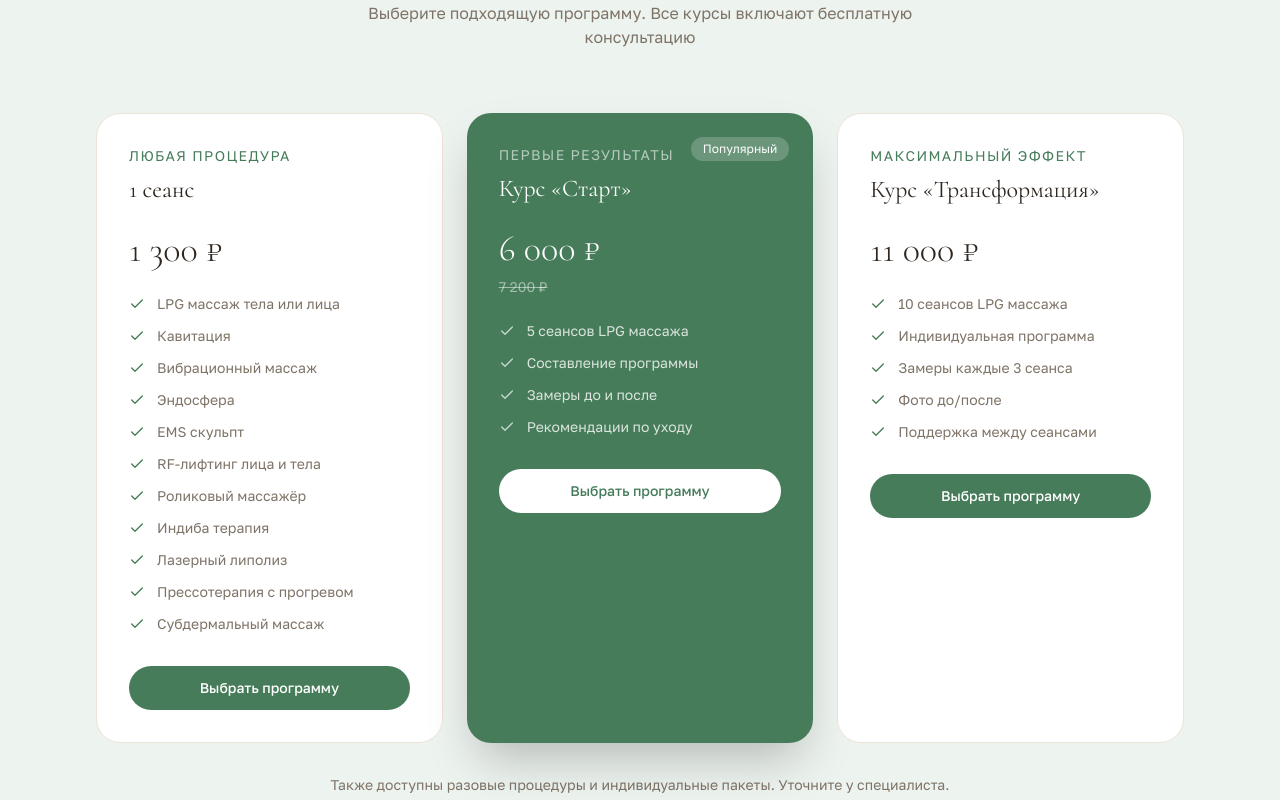
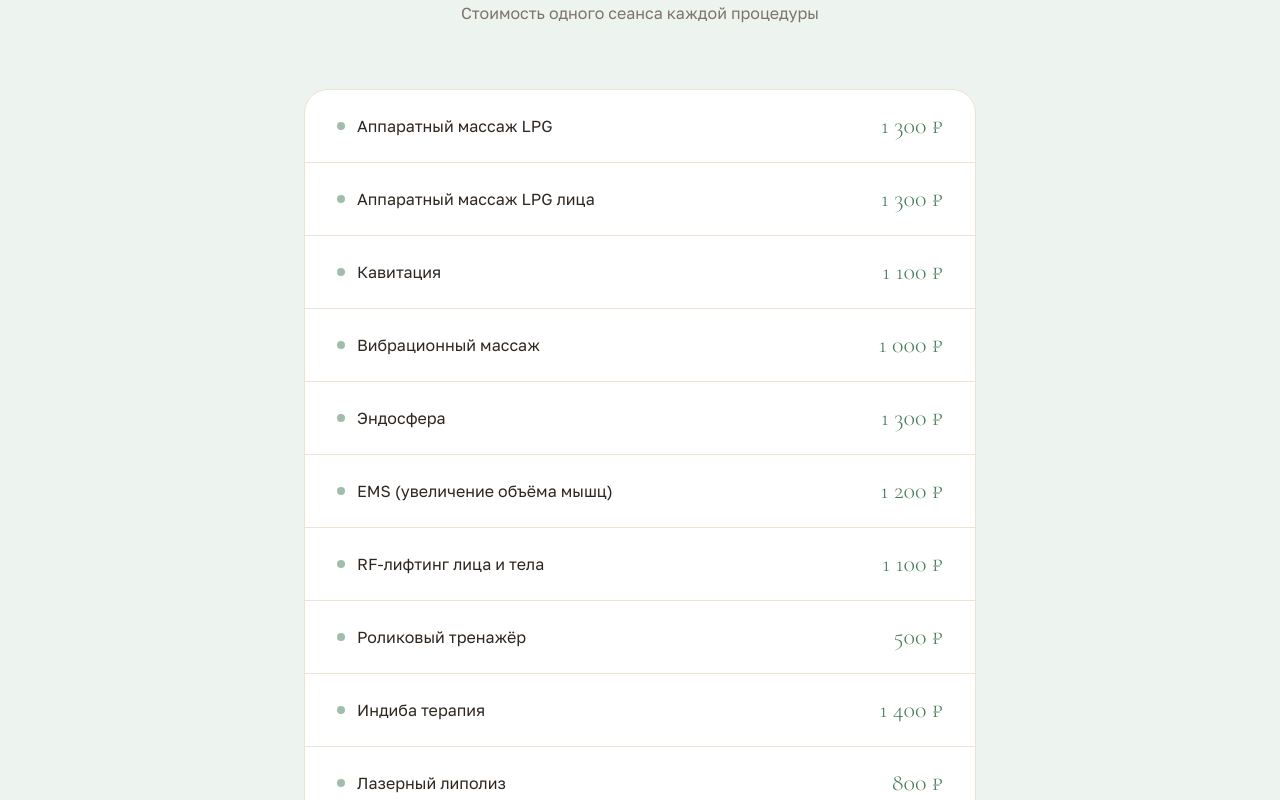
Before and after one commit to pr-poehali-dev/body-slim-lpg-website, a React (Vite) app: page / in a window 1280 px wide. Shown: the part 4680-5480 px from the top of the page. Built offline with nearby package versions, Linux system fonts and the light colour scheme.

Commit message:
Update price list services

```diff
--- a/src/components/AboutPricesReviews.tsx
+++ b/src/components/AboutPricesReviews.tsx
@@ -38,41 +38,17 @@ const reviews = [
 ];
 
 const prices = [
-  {
-    title: "1 сеанс",
-    subtitle: "Любая процедура",
-    price: "1 300",
-    features: [
-      "LPG массаж тела или лица",
-      "Кавитация",
-      "Вибрационный массаж",
-      "Эндосфера",
-      "EMS скульпт",
-      "RF-лифтинг лица и тела",
-      "Роликовый массажёр",
-      "Индиба терапия",
-      "Лазерный липолиз",
-      "Прессотерапия с прогревом",
-      "Субдермальный массаж",
-    ],
-    highlight: false,
-  },
-  {
-    title: "Курс «Старт»",
-    subtitle: "Первые результаты",
-    price: "6 000",
-    oldPrice: "7 200",
-    features: ["5 сеансов LPG массажа", "Составление программы", "Замеры до и после", "Рекомендации по уходу"],
-    highlight: true,
-    badge: "Популярный",
-  },
-  {
-    title: "Курс «Трансформация»",
-    subtitle: "Максимальный эффект",
-    price: "11 000",
-    features: ["10 сеансов LPG массажа", "Индивидуальная программа", "Замеры каждые 3 сеанса", "Фото до/после", "Поддержка между сеансами"],
-    highlight: false,
-  },
+  { title: "Аппаратный массаж LPG", price: "1 300" },
+  { title: "Аппаратный массаж LPG лица", price: "1 300" },
+  { title: "Кавитация", price: "1 100" },
+  { title: "Вибрационный массаж", price: "1 000" },
+  { title: "Эндосфера", price: "1 300" },
+  { title: "EMS (увеличение объёма мышц)", price: "1 200" },
+  { title: "RF-лифтинг лица и тела", price: "1 100" },
+  { title: "Роликовый тренажёр", price: "500" },
+  { title: "Индиба терапия", price: "1 400" },
+  { title: "Лазерный липолиз", price: "800" },
+  { title: "Прессотерапия с прогревом", price: "800" },
 ];
 
 const articles = [
@@ -161,71 +137,36 @@ export default function AboutPricesReviews() {
             <div className="text-sage text-sm font-body tracking-widest uppercase mb-4">Стоимость</div>
             <h2 className="font-display text-4xl md:text-5xl text-foreground mb-6">Прайс-лист</h2>
             <p className="text-muted-foreground font-body max-w-xl mx-auto">
-              Выберите подходящую программу. Все курсы включают бесплатную консультацию
+              Стоимость одного сеанса каждой процедуры
             </p>
           </div>
-          <div className="grid grid-cols-1 md:grid-cols-3 gap-6">
-            {prices.map((p) => (
+          <div className="max-w-2xl mx-auto bg-white rounded-3xl border border-warm-beige overflow-hidden">
+            {prices.map((p, i) => (
               <div
                 key={p.title}
-                className={`rounded-3xl p-8 relative overflow-hidden transition-transform duration-300 hover:-translate-y-1 ${
-                  p.highlight
-                    ? "bg-sage text-white shadow-2xl"
-                    : "bg-white border border-warm-beige"
+                className={`flex items-center justify-between px-8 py-5 group hover:bg-sage-pale transition-colors duration-200 ${
+                  i !== prices.length - 1 ? "border-b border-warm-beige" : ""
                 }`}
               >
-                {p.badge && (
-                  <div className="absolute top-6 right-6 bg-white/20 text-white text-xs font-body px-3 py-1 rounded-full">
-                    {p.badge}
+                <div className="flex items-center gap-3">
+                  <div className="w-2 h-2 rounded-full bg-sage opacity-50 group-hover:opacity-100 transition-opacity" />
+                  <span className="font-body text-foreground text-sm md:text-base">{p.title}</span>
                 </div>
-                )}
-                <div className={`text-sm font-body tracking-widest uppercase mb-2 ${p.highlight ? "text-white/60" : "text-sage"}`}>
-                  {p.subtitle}
-                </div>
-                <h3 className={`font-display text-2xl mb-6 ${p.highlight ? "text-white" : "text-foreground"}`}>
-                  {p.title}
-                </h3>
-                <div className="flex items-baseline gap-2 mb-2">
-                  <span className={`font-display text-4xl font-light ${p.highlight ? "text-white" : "text-foreground"}`}>
+                <span className="font-display text-xl md:text-2xl text-sage font-light whitespace-nowrap ml-6">
                   {p.price} ₽
                 </span>
               </div>
-                {p.oldPrice && (
-                  <div className={`text-sm line-through mb-6 ${p.highlight ? "text-white/50" : "text-muted-foreground"}`}>
-                    {p.oldPrice} ₽
+            ))}
           </div>
-                )}
-                {!p.oldPrice && <div className="mb-6" />}
-                <ul className="space-y-3 mb-8">
-                  {p.features.map((f) => (
-                    <li key={f} className="flex items-center gap-3">
-                      <Icon
-                        name="Check"
-                        size={16}
-                        className={p.highlight ? "text-white/70" : "text-sage"}
-                      />
-                      <span className={`text-sm font-body ${p.highlight ? "text-white/80" : "text-muted-foreground"}`}>
-                        {f}
-                      </span>
-                    </li>
-                  ))}
-                </ul>
+          <div className="text-center mt-10">
             <a
               href="#contacts"
-                  className={`block text-center py-3 px-6 rounded-full text-sm font-body font-medium transition-all duration-200 ${
-                    p.highlight
-                      ? "bg-white text-sage hover:bg-white/90"
-                      : "bg-sage text-white hover:opacity-90"
-                  }`}
+              className="inline-flex items-center gap-2 bg-sage text-white px-8 py-4 rounded-full font-body hover:opacity-90 transition-opacity"
             >
-                  Выбрать программу
+              Записаться на процедуру
+              <Icon name="ArrowRight" size={18} />
             </a>
           </div>
-            ))}
-          </div>
-          <p className="text-center text-muted-foreground text-sm font-body mt-8">
-            Также доступны разовые процедуры и индивидуальные пакеты. Уточните у специалиста.
-          </p>
         </div>
       </section>
 
```
Lines whose indentation alone changed are shown as unchanged.
